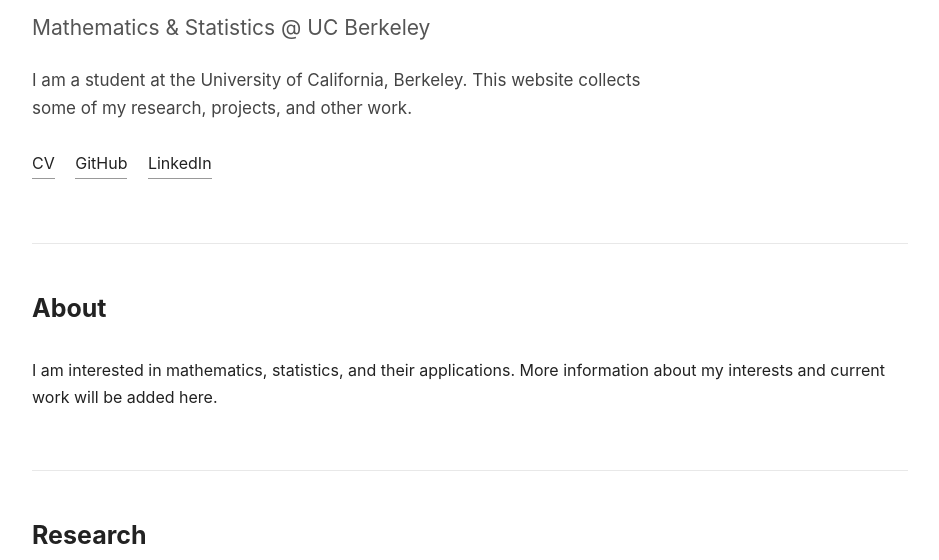
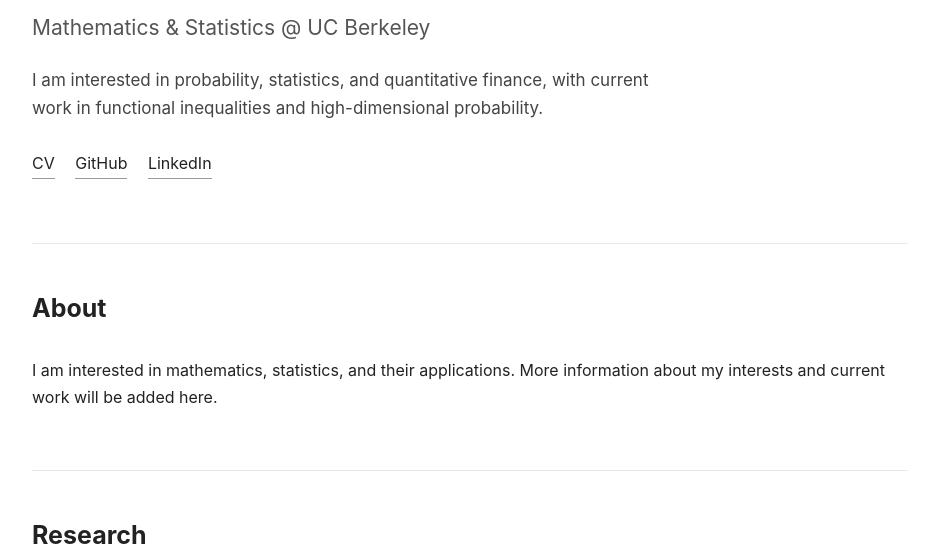
Before and after one commit to melkor13/melkor13.github.io, a plain HTML site: page index.html in a window 1280 px wide. Shown: the part 240-800 px from the top of the page, without its empty margins (170-1109 px from the left). Drawn offline with Linux system fonts and the light colour scheme.

Commit message:
Update index.html

```diff
--- a/index.html
+++ b/index.html
@@ -164,8 +164,8 @@
             </div>
 
             <p class="intro">
-                I am a student at the University of California, Berkeley.
-                This website collects some of my research, projects, and other work.
+                I am interested in probability, statistics, and quantitative finance,
+                with current work in functional inequalities and high-dimensional probability.
             </p>
 
             <div class="buttons">
```
